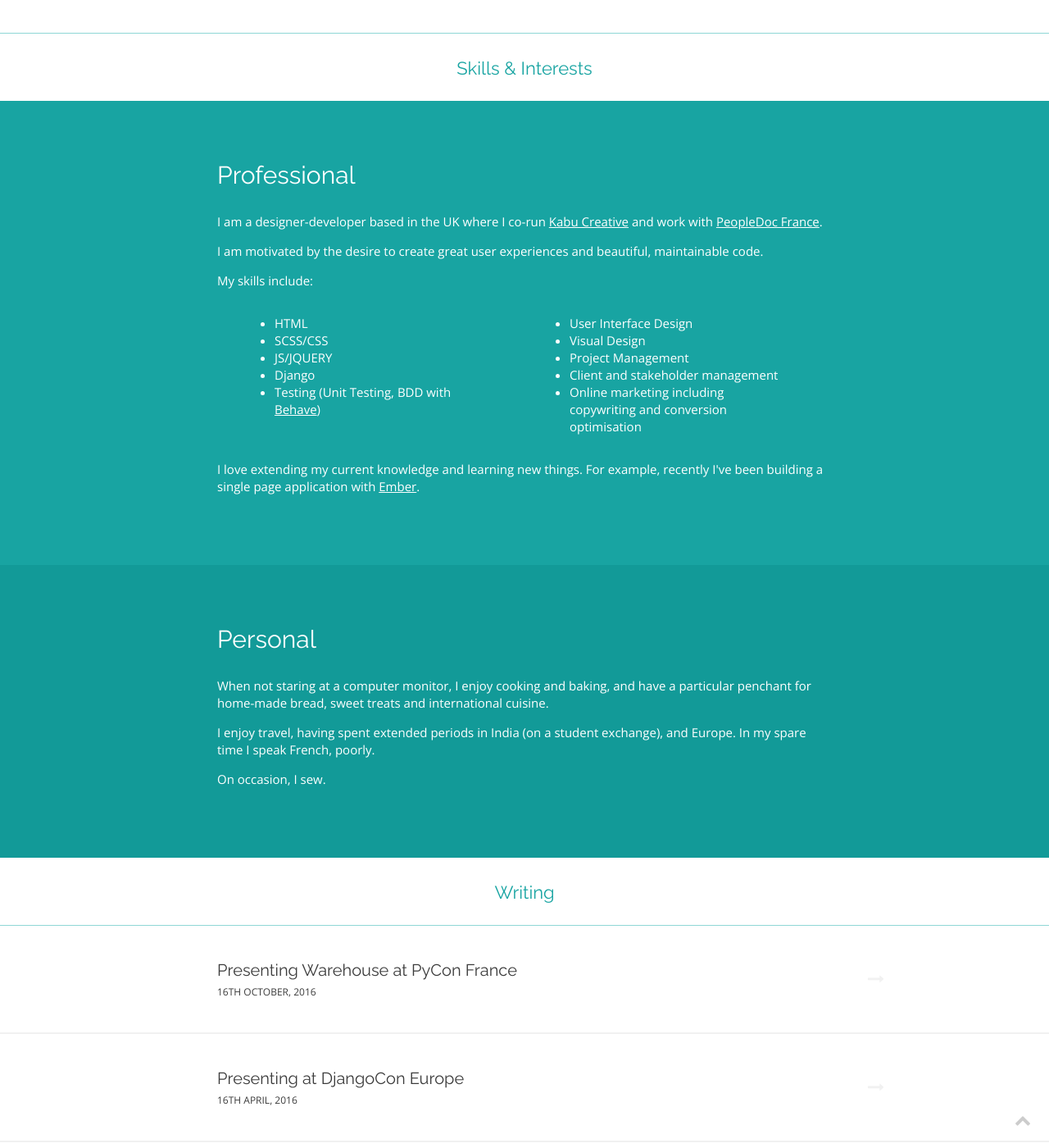
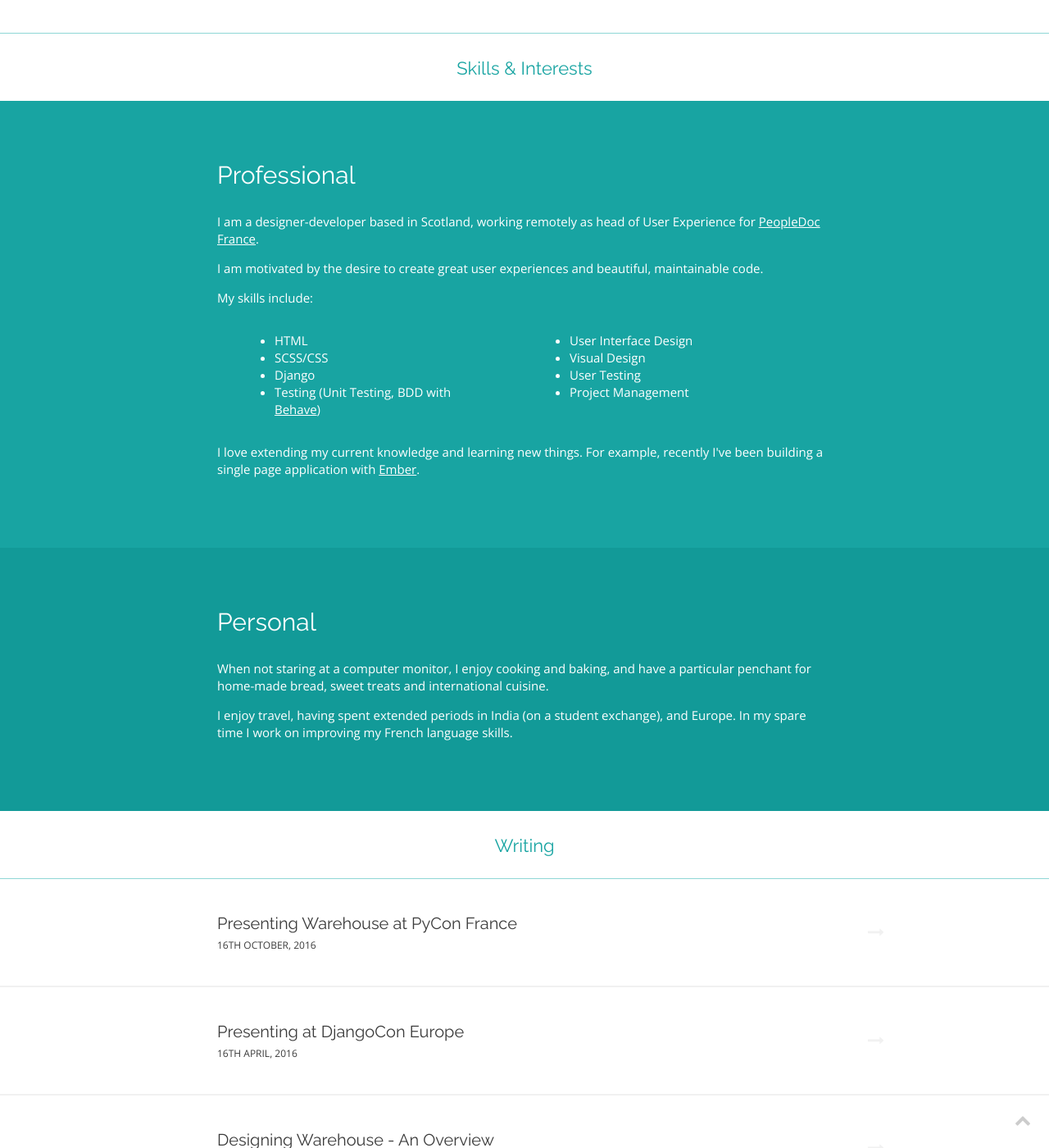
Before and after one commit to nlhkabu/nlhkabu.github.io, a Jekyll site: the page built from index.html, in a window 1280 px wide and 1400 px high, scrolled down 1990 px. Shown: the whole window at 82% size. Built offline with Jekyll 4.4.1, drawn with Linux system fonts in a browser that asks for light colours; nearby versions of some CDN libraries; some web fonts are replaced; some of the changed text lies outside the part shown.

Commit message:
Update professional details

```diff
--- a/_includes/banner.html
+++ b/_includes/banner.html
@@ -10,7 +10,7 @@
                 <img src="/assets/img/logo.png" alt="Nicole Harris" class="logo" />
             <![endif]-->
 
-            <p class="sub">Web Designer &amp; Developer</p>
+            <p class="sub">UX, UI and Web Development</p>
         </a>
     </div>
 </section>
--- a/index.html
+++ b/index.html
@@ -1,8 +1,8 @@
 ---
 layout: default
 home: 'true'
-title: Nicole Harris | Web Designer &amp; Developer
-summary: Nicole Harris is a web designer and developer currently based in the UK.
+title: Nicole Harris | Design and Code
+summary: Nicole Harris is a designer/developer based in Scotland.
 learning: building a single page application with <a href="http://emberjs.com/">Ember</a>
 ---
 
@@ -40,7 +40,7 @@ learning: building a single page application with <a href="http://emberjs.com/">
     <div id="professional" class="skill" name="skill">
         <div class="container">
             <h2>Professional</h2>
-            <p>I am a designer-developer based in the UK where I co-run <a href="http://kabucreative.com">Kabu Creative</a> and work with <a href="http://www.people-doc.com/">PeopleDoc France</a>.</p>
+            <p>I am a designer-developer based in Scotland, working remotely as head of User Experience for <a href="http://www.people-doc.com/">PeopleDoc France</a>.</p>
             <p>I am motivated by the desire to create great user experiences and beautiful, maintainable code.</p>
             <p>My skills include:</p>
 
@@ -49,7 +49,6 @@ learning: building a single page application with <a href="http://emberjs.com/">
                     <ul>
                         <li>HTML</li>
                         <li>SCSS/CSS</li>
-                        <li>JS/JQUERY</li>
                         <li>Django</li>
                         <li>Testing (Unit Testing, BDD with <a href="http://pythonhosted.org/behave/">Behave</a>)</li>
                     </ul>
@@ -58,9 +57,8 @@ learning: building a single page application with <a href="http://emberjs.com/">
                     <ul>
                         <li>User Interface Design</li>
                         <li>Visual Design</li>
+                        <li>User Testing</li>
                         <li>Project Management</li>
-                        <li>Client and stakeholder management</li>
-                        <li>Online marketing including copywriting and conversion optimisation</li>
                     </ul>
                 </div>
             </div>
@@ -72,8 +70,7 @@ learning: building a single page application with <a href="http://emberjs.com/">
         <div class="container">
             <h2>Personal</h2>
             <p>When not staring at a computer monitor, I enjoy cooking and baking, and have a particular penchant for home-made bread, sweet treats and international cuisine.</p>
-            <p>I enjoy travel, having spent extended periods in India (on a student exchange), and Europe.  In my spare time I speak French, poorly.</p>
-            <p>On occasion, I sew.</p>
+            <p>I enjoy travel, having spent extended periods in India (on a student exchange), and Europe.  In my spare time I work on improving my French language skills.</p>
         </div>
     </div>
 </section>
```
